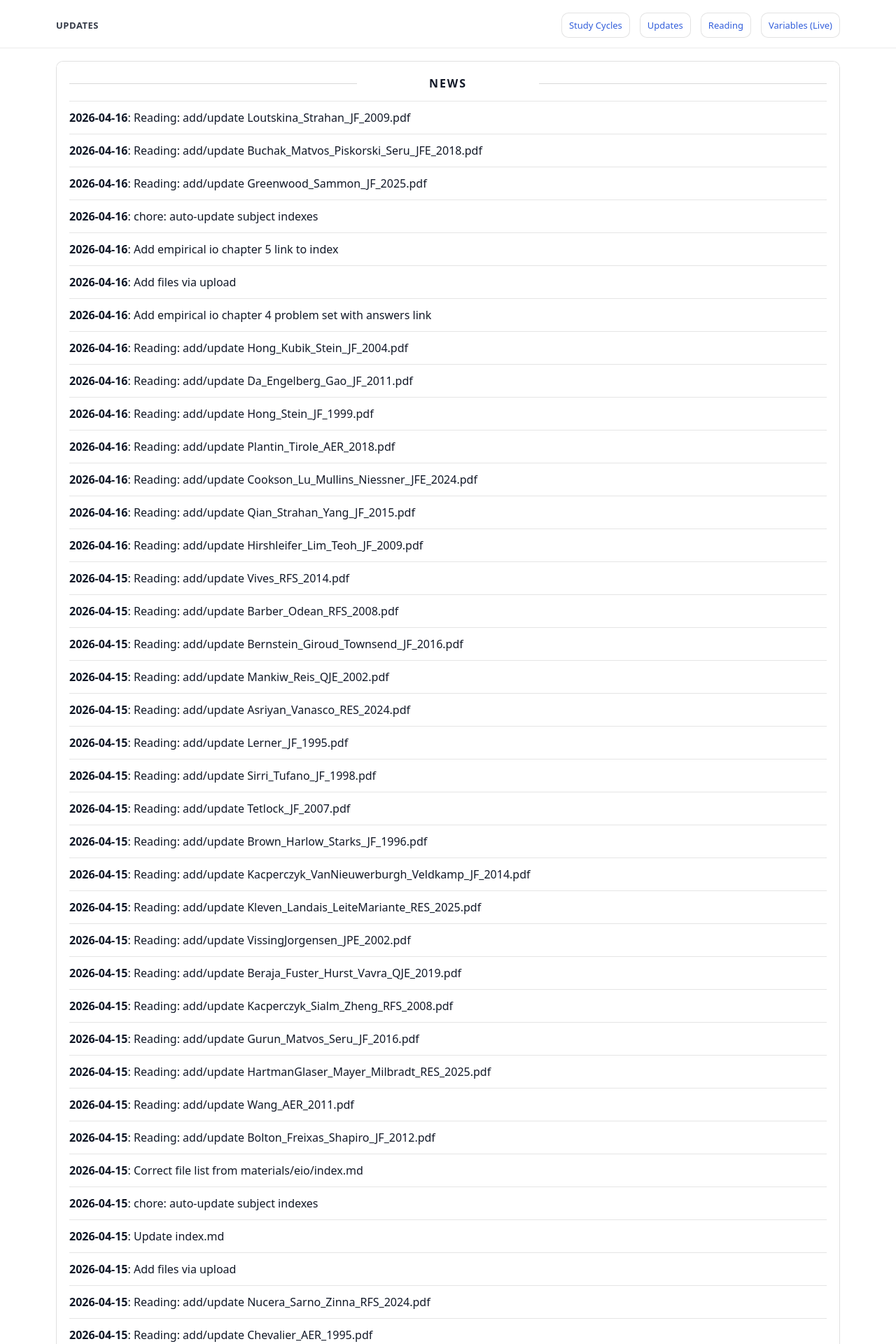
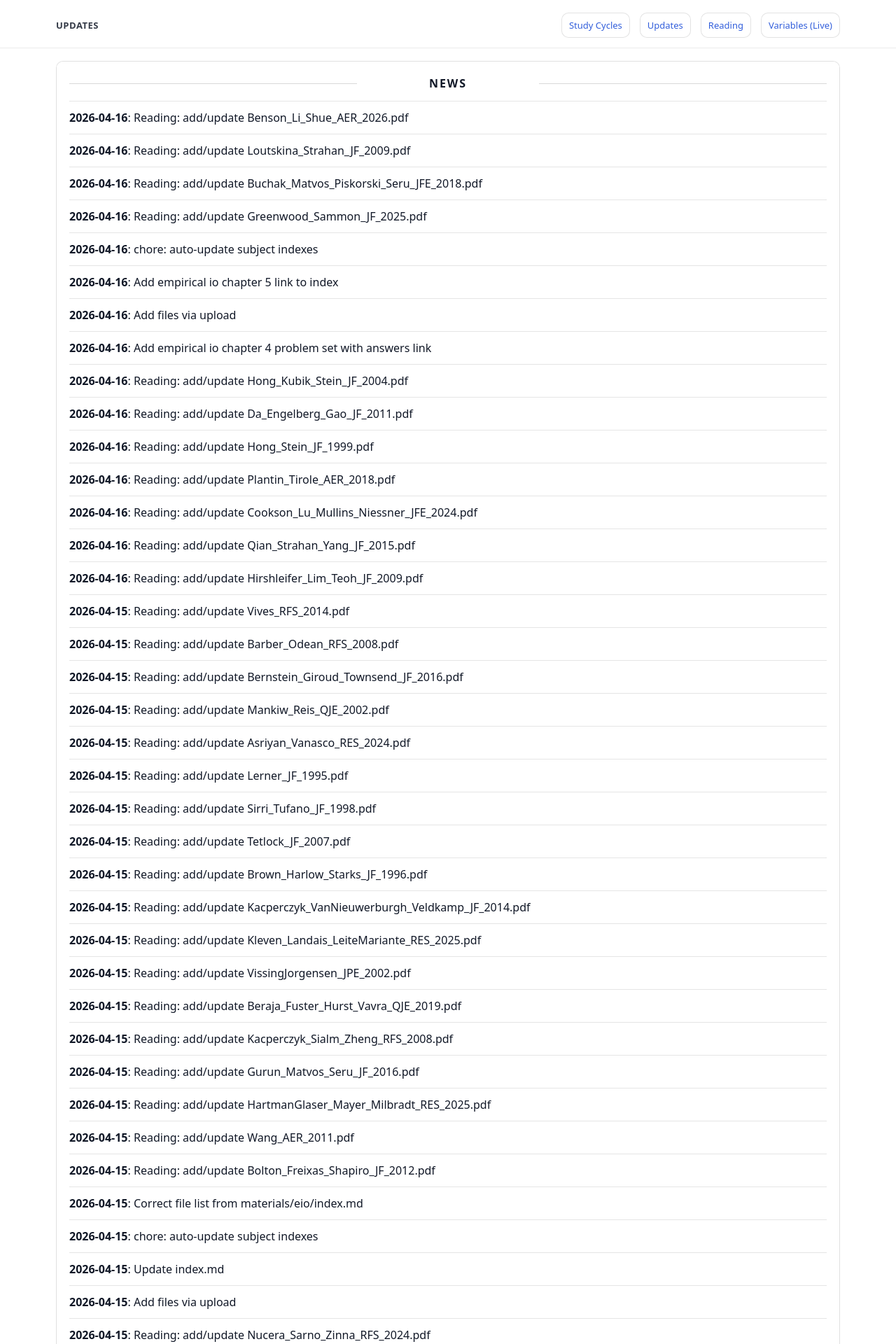
Before and after one commit to yaxinzn/study-archive, a Jekyll site: the page built from updates/index.md, in a window 1280 px wide. Shown: the top 1920 px of the page at 70% size. Built offline with Jekyll 4.4.1, drawn with Linux system fonts in a browser that asks for light colours; some of the changed text lies outside the part shown.

Commit message:
chore: update NEWS feed

```diff
--- a/_data/news.yml
+++ b/_data/news.yml
@@ -1,4 +1,7 @@
 # Auto-generated update history (sorted newest -> oldest). Do not edit manually.
+- ts: "1776335916"
+  date: "2026-04-16"
+  title: "Reading: add/update Benson_Li_Shue_AER_2026.pdf"
 - ts: "1776334426"
   date: "2026-04-16"
   title: "Reading: add/update Loutskina_Strahan_JF_2009.pdf"
```
